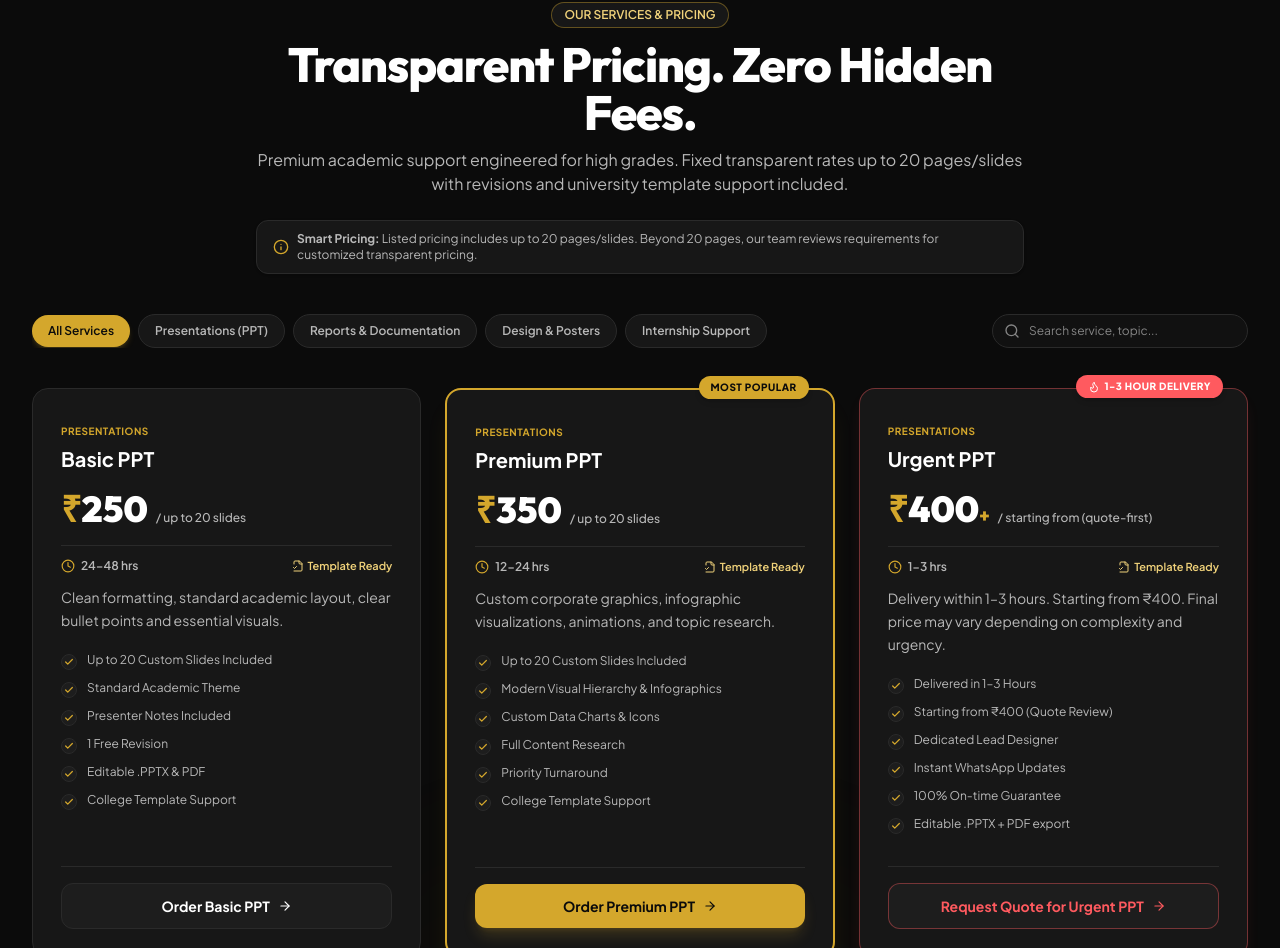
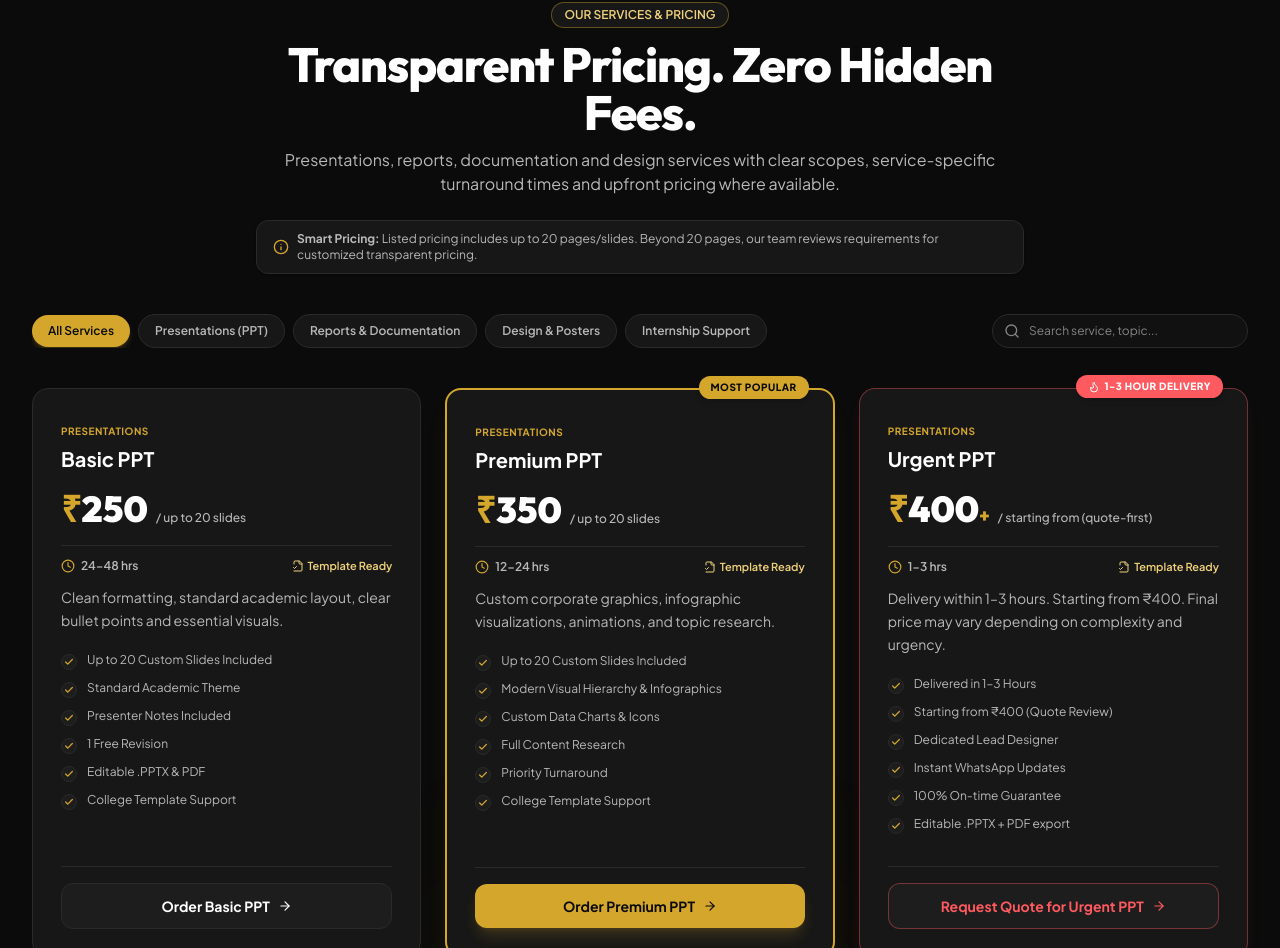
Before and after one commit to Coode-Tanmay/campora-website, a React (Vite) app: page / in a window 1280 px wide. Shown: the part 2610-3558 px from the top of the page. Built offline with nearby package versions, Linux system fonts and the light colour scheme; no server answers.

Commit message:
Make service introduction more grounded

```diff
--- a/src/components/ServicesSection.tsx
+++ b/src/components/ServicesSection.tsx
@@ -50,7 +50,7 @@ export const ServicesSection: React.FC<ServicesSectionProps> = ({
             Transparent Pricing. Zero Hidden Fees.
           </h2>
           <p className="text-[#B8B8B8] text-sm sm:text-base mt-3">
-            Premium academic support engineered for high grades. Fixed transparent rates up to 20 pages/slides with revisions and university template support included.
+            Presentations, reports, documentation and design services with clear scopes, service-specific turnaround times and upfront pricing where available.
           </p>
 
           {/* Pricing notification banner */}
```
